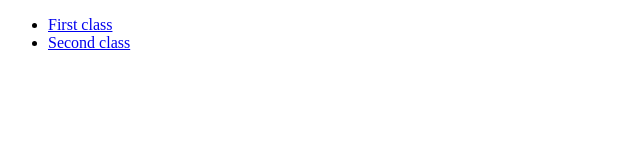
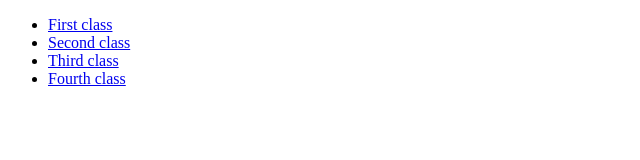
Before and after one commit to maniqin/noisebridge_sql, a plain HTML site: page docs/index.html in a window 1280 px wide. Shown: the whole page, without its empty margins (0-640 px from the left). Drawn offline with Linux system fonts and the light colour scheme.

Commit message:
modified index

```diff
--- a/docs/index.html
+++ b/docs/index.html
@@ -13,6 +13,8 @@
     <ul>
       <li><a href="classes/class_1.html">First class</a></li>
       <li><a href="classes/class_2.html">Second class</a></li>
+      <li><a href="classes/class_3.html">Third class</a></li>
+      <li><a href="classes/class_4.html">Fourth class</a></li>
     </ul>
 
   </body>
```
